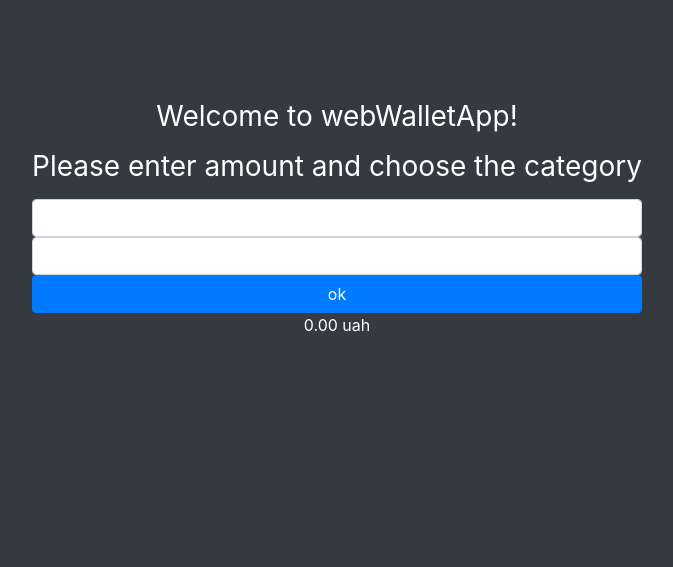
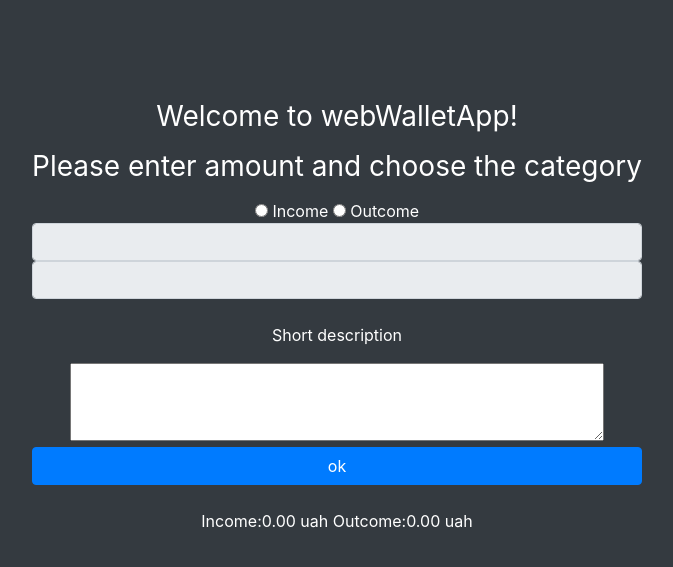
Before and after one commit to vkhvorostianyi/weBwallet, a Flask app: template templates/index.html in a window 1280 px wide. Shown: the top 567 px of the page, without its empty margins (303-976 px from the left). Run offline with Flask 2, Linux system fonts and the light colour scheme; the template is opened without the code that fills it, so the values that code supplies are empty; some libraries are stand-ins or nearby versions.

Commit message:
new features

```diff
--- a/app.py
+++ b/app.py
@@ -1,6 +1,6 @@
 from flask import Flask
 from flask import render_template, url_for, jsonify, request
-from flask_simplelogin import SimpleLogin, login_required
+from flask_simplelogin import SimpleLogin, login_required, get_username
 from flask_sqlalchemy import SQLAlchemy
 from flask_migrate import Migrate
 import os
@@ -15,18 +15,25 @@ try:
     heroku = Heroku(app)
 except KeyError:
     app.config.from_object(Config)
+
 db = SQLAlchemy(app)
 migrate = Migrate(app, db)
 
 
-my_users = {'vkhvorostianyi': {'password': 'successs92', 'roles': []}}
+my_users = {
+            'slava': {'password': 'slava', 'roles': []},
+            'vita': {'password': 'vita', 'roles': []}
+            }
 
 
 class Spend(db.Model):
     id = db.Column(db.Integer, primary_key=True)
-    account = db.Column(db.String, default=None)
-    category = db.Column(db.String)
-    value = db.Column(db.Float(asdecimal=True))
+    account = db.Column(db.String(25), default=None)
+    category = db.Column(db.String(25))
+    value = db.Column(db.Float(asdecimal=True), default=0)
+    type = db.Column(db.String(10))
+    short_description = db.Column(db.String(80), default=None)
+    made_by = db.Column(db.String(10))
 
     def __repr__(self):
         return '<{} {}>'.format(self.category, self.value)
@@ -47,19 +54,27 @@ SimpleLogin(app, login_checker=check_my_users)
 @app.route('/', methods=['GET', 'POST'])
 @login_required
 def hello_world():
-    balance = db.session.query(func.sum(Spend.value)).one()[0]
-    return render_template('index.html', balance=balance)
+    outcome_sum = db.session.query(func.sum(Spend.value)).filter(Spend.type == 'outcome').first()[0] or 0
+    income_sum = db.session.query(func.sum(Spend.value)).filter(Spend.type == 'income').first()[0] or 0
+    balance = income_sum - outcome_sum
+    return render_template('index.html', balance=balance,
+                           income_sum=income_sum,
+                           outcome_sum=outcome_sum)
 
 
 @app.route('/process', methods=['GET', 'POST'])
 def process():
     fields_data = loads(request.form['fields_data'])
+    print(fields_data)
     if fields_data[0] and fields_data[1]:
-        spend = Spend(category=fields_data[0], value=fields_data[1])
+        spend = Spend(category=fields_data[0], value=fields_data[1],
+                      type=fields_data[2], short_description=fields_data[3],
+                      made_by=get_username())
+
         db.session.add(spend)
         db.session.commit()
         return jsonify({'val': True})
 
 
 if __name__ == '__main__':
-    app.run(host='0.0.0.0', port=8001)
+    app.run(host='0.0.0.0', port=8000)
--- /dev/null
+++ b/templates/base.html
@@ -0,0 +1,62 @@
+<!DOCTYPE html>
+<html lang="en">
+<head>
+    <meta charset="UTF-8">
+    <title>WebWalletApp</title>
+    <link rel="stylesheet" href="https://maxcdn.bootstrapcdn.com/bootstrap/4.0.0/css/bootstrap.min.css" integrity="sha384-Gn5384xqQ1aoWXA+058RXPxPg6fy4IWvTNh0E263XmFcJlSAwiGgFAW/dAiS6JXm" crossorigin="anonymous">
+    <link rel="stylesheet" href="{{url_for('static', filename='style.css')}}">
+</head>
+<body class="text-center">
+{% block content %} {% endblock %}
+</body>
+<script src="https://code.jquery.com/jquery-3.2.1.slim.min.js" integrity="sha384-KJ3o2DKtIkvYIK3UENzmM7KCkRr/rE9/Qpg6aAZGJwFDMVNA/GpGFF93hXpG5KkN" crossorigin="anonymous"></script>
+<script src="https://cdnjs.cloudflare.com/ajax/libs/popper.js/1.12.9/umd/popper.min.js" integrity="sha384-ApNbgh9B+Y1QKtv3Rn7W3mgPxhU9K/ScQsAP7hUibX39j7fakFPskvXusvfa0b4Q" crossorigin="anonymous"></script>
+<script src="https://maxcdn.bootstrapcdn.com/bootstrap/4.0.0/js/bootstrap.min.js" integrity="sha384-JZR6Spejh4U02d8jOt6vLEHfe/JQGiRRSQQxSfFWpi1MquVdAyjUar5+76PVCmYl" crossorigin="anonymous"></script>
+<script src="https://ajax.googleapis.com/ajax/libs/jquery/3.3.1/jquery.min.js"></script>
+<script>
+
+
+
+    function send() {
+        let rbtn= $(".radio-check:checked").val();
+        let db_data = [$('#cat').val(), $('#val').val(), rbtn, $('#msg').val()];
+
+
+        $.ajax({
+            type: 'POST',
+            url: '/process',
+            data: {
+                fields_data: JSON.stringify(db_data)
+            },
+        })
+    }
+    // language=JQuery-CSS
+    $('#sbm-btn').on('click', function(){
+            send();
+        });
+
+    $('.radio-check').on('click', function () {
+
+        $('#val').prop('disabled', false);
+        $('#cat').prop('disabled', false);
+
+
+
+
+        let arr = ['House','Food','Sport','Health&Care','Transport','Gifts','Amusement'];
+        const list = document.getElementById('#cat-list');
+        $('#cat-list').html("");
+
+        if($(this).val()== 'income') {
+            arr = ['Wage','Interests','Bonus','Profit'];
+        }
+
+        ['q','w'].forEach(item => {
+            let option = document.createElement('option');
+            option.value = item;
+            list.appendChild(option);
+        });
+
+    })
+</script>
+</html>
--- a/templates/index.html
+++ b/templates/index.html
@@ -1,62 +1,41 @@
-<!DOCTYPE html>
-<html lang="en">
-<head>
-    <meta charset="UTF-8">
-    <title>WebWalletApp</title>
-    <link rel="stylesheet" href="https://maxcdn.bootstrapcdn.com/bootstrap/4.0.0/css/bootstrap.min.css" integrity="sha384-Gn5384xqQ1aoWXA+058RXPxPg6fy4IWvTNh0E263XmFcJlSAwiGgFAW/dAiS6JXm" crossorigin="anonymous">
-    <link rel="stylesheet" href="{{url_for('static', filename='style.css')}}">
-</head>
-<body class="text-center">
+
+{% extends 'base.html' %}
+{% block content %}
 <div class="container" id="main-cont">
     <div class="row">
-        <div class="mx-auto mx-col-10 flex-column">
+        <div class="mx-auto flex-column">
             <h1 class="h3 mb-3 font-weight-normal">Welcome to webWalletApp!</h1>
             <h3 class="h3 mb-3 font-weight-normal">Please enter amount and choose the category</h3>
             <div class="form-signin">
-                <form method="post" id = 'add-spend'>
+                <form method="post" id='add-spend'>
+                    <fieldset>
+                        <input id="income"  class="radio-check" name="tr" type="radio" value="income"> Income
+                        <input id="outcome" class="radio-check" name="tr" type="radio" value="outcome"> Outcome
+                    </fieldset>
                     <label for="cat" class="sr-only">category</label>
-                    <input id="cat" list="cat-list" autocomplete="off" class="form-control" type="text">
+                    <input id="cat" list="cat-list" autocomplete="off" class="form-control" type="text" disabled>
                     <datalist id="cat-list">
-                        <option>health and care</option>
-                        <option>sport</option>
-                        <option>food</option>
-                        <option>amusement</option>
-                        <option>travel</option>
-                        <option>gifts</option>
-                        <option>transport</option>
-                        <option>house</option>
+                        <option>test</option>
                     </datalist>
                     <label for="val" class="sr-only">value</label>
-                    <input id='val' class="form-control" type="number">
+                    <input id='val' class="form-control" type="number" disabled><br>
+                    <p>Short description</p>
+                    <textarea name="message" id="msg" rows="3" cols="50"></textarea>
                     <button type="submit" id="sbm-btn" class="btn btn-primary btn-block">ok</button>
                  </form>
             </div>
+            <br>
             <div>
-                <p id="w-balance">{{ "%.2f"|format(balance) }} uah</p>
+                <p id="w-income">
+                    Income:{{ "%.2f"|format(income_sum) }} uah Outcome:{{ "%.2f"|format(outcome_sum) }} uah
+                </p>
+                {% if balance %}
+                <p id="w-balance">
+                    Balance:{{ "%.2f"|format(balance) }} uah
+                </p>
+                {% endif %}
             </div>
         </div>
     </div>
 </div>
-</body>
-<script src="https://code.jquery.com/jquery-3.2.1.slim.min.js" integrity="sha384-KJ3o2DKtIkvYIK3UENzmM7KCkRr/rE9/Qpg6aAZGJwFDMVNA/GpGFF93hXpG5KkN" crossorigin="anonymous"></script>
-<script src="https://cdnjs.cloudflare.com/ajax/libs/popper.js/1.12.9/umd/popper.min.js" integrity="sha384-ApNbgh9B+Y1QKtv3Rn7W3mgPxhU9K/ScQsAP7hUibX39j7fakFPskvXusvfa0b4Q" crossorigin="anonymous"></script>
-<script src="https://maxcdn.bootstrapcdn.com/bootstrap/4.0.0/js/bootstrap.min.js" integrity="sha384-JZR6Spejh4U02d8jOt6vLEHfe/JQGiRRSQQxSfFWpi1MquVdAyjUar5+76PVCmYl" crossorigin="anonymous"></script>
-<script src="https://ajax.googleapis.com/ajax/libs/jquery/3.3.1/jquery.min.js"></script>
-<script>
-
-
-    function send() {
-        let db_data = [$('#cat').val(), $('#val').val(),];
-        $.ajax({
-            type: 'POST',
-            url: '/process',
-            data: {
-                fields_data: JSON.stringify(db_data)
-            },
-        })
-    }
-    $('#sbm-btn').on('click', function(){
-            send();
-        });
-</script>
-</html>
+{% endblock %}
```
